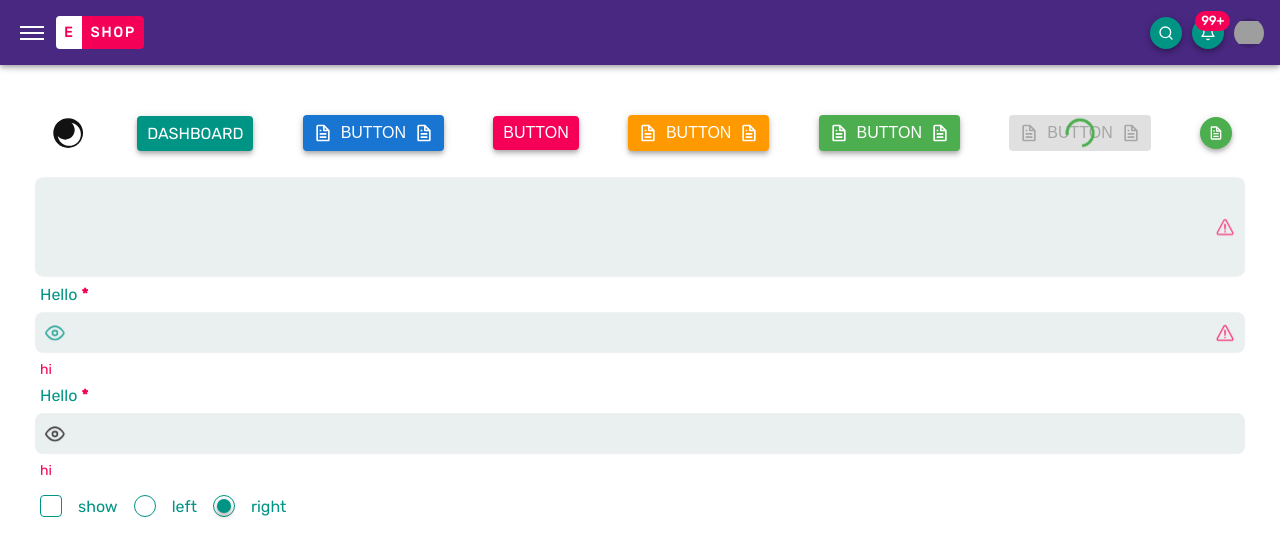
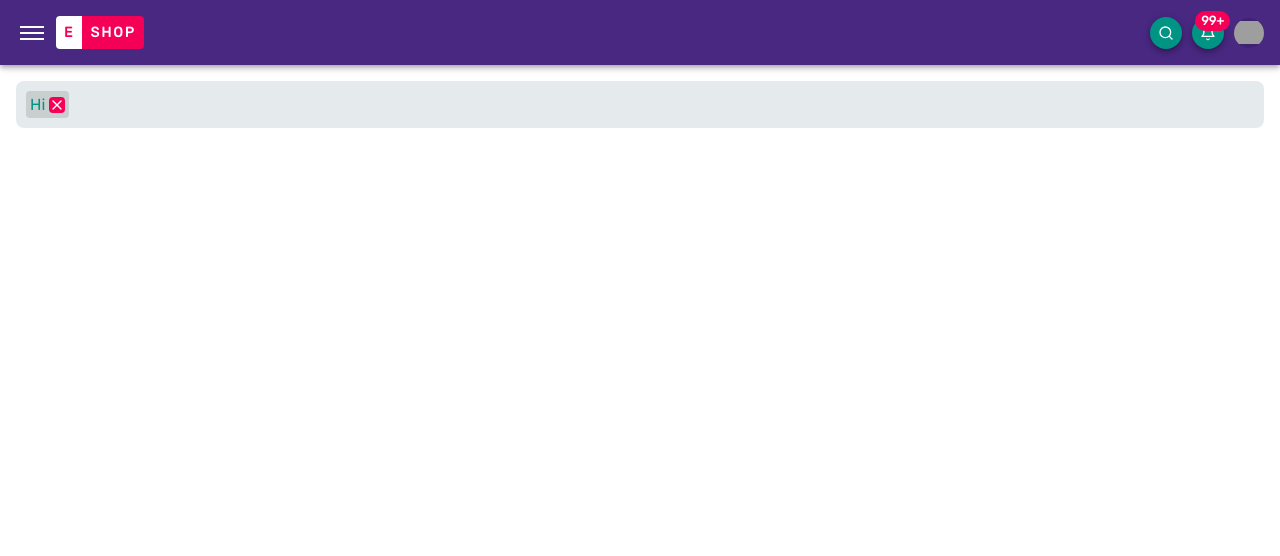
Before and after one commit to tuhinsaud4614/mern-ecommerce, a React (Create React App) app in the folder front-end/admin-site/: page / in a window 1280 px wide. Shown: the top 556 px of the page. Built offline with nearby package versions, Linux system fonts and the light colour scheme; grey boxes are pictures that could not be loaded.

Commit message:
Create Select component

```diff
--- a/front-end/admin-site/src/pages/dashboard/index.tsx
+++ b/front-end/admin-site/src/pages/dashboard/index.tsx
@@ -1,28 +1,29 @@
-import { FC, useState } from "react";
-import { BiFile } from "react-icons/bi";
-import { FiEye, FiEyeOff } from "react-icons/fi";
+// import { FC, useState } from "react";
+// import { BiFile } from "react-icons/bi";
+// import { FiEye, FiEyeOff } from "react-icons/fi";
 
-import routes from "../../routes";
-import Modal from "../../shared/components/modal";
-import ThemeSwitch from "../../shared/components/theme-switch";
-import Badge from "../../shared/components/ui/badge";
-import Button, { IconButton } from "../../shared/components/ui/button";
-import CheckboxRadio from "../../shared/components/ui/checkbox-radio";
-import Input from "../../shared/components/ui/input";
-import Link from "../../shared/components/ui/link";
-import styles from "./index.module.scss";
+import Select from "../../shared/components/select";
 
-interface Props {}
+// import routes from "../../routes";
+// import Modal from "../../shared/components/modal";
+// import Badge from "../../shared/components/ui/badge";
+// import Button, { IconButton } from "../../shared/components/ui/button";
+// import CheckboxRadio from "../../shared/components/ui/checkbox-radio";
+// import Input from "../../shared/components/ui/input";
+// import Link from "../../shared/components/ui/link";
+// import styles from "./index.module.scss";
 
-const Dashboard: FC<Props> = () => {
-  const [s, setS] = useState<boolean>(false);
-  const [r, setR] = useState<"left" | "right">("right");
-  const [m, setM] = useState<boolean>(false);
-  console.log("dashboard", r);
+// interface Props {}
+
+const Dashboard = () => {
+  // const [s, setS] = useState<boolean>(false);
+  // const [r, setR] = useState<"left" | "right">("right");
+  // const [m, setM] = useState<boolean>(false);
+  // console.log("dashboard", r);
   return (
-    <div style={{ padding: "1.6rem" }}>
-      <div className={styles.root} style={{ padding: "1.6rem" }}>
-        <ThemeSwitch />
+    <div>
+      <Select searchable />
+      {/* <div className={styles.root} style={{ padding: "1.6rem" }}>
         <Link to={routes.dashboard.path}>Dashboard</Link>
         <Button
           startIcon={<BiFile />}
@@ -62,7 +63,8 @@ const Dashboard: FC<Props> = () => {
           1334
         </Badge>
       </div>
-      <Input multiline rows={4} />
+       */}
+      {/* <Input multiline rows={4} />
       <Input
         label="Hello"
         helperText="hi"
@@ -114,7 +116,7 @@ const Dashboard: FC<Props> = () => {
             button
           </Button>
         </Modal.Foot>
-      </Modal>
+      </Modal> */}
     </div>
   );
 };
--- /dev/null
+++ b/front-end/admin-site/src/shared/components/select/Item.tsx
@@ -0,0 +1,49 @@
+import { ReactNode } from "react";
+import { motion, Variants } from "framer-motion";
+import classNames from "classnames";
+
+import styles from "./index.module.scss";
+
+const variants: Variants = {
+  open: {
+    y: 0,
+    opacity: 1,
+    transition: {
+      y: {
+        stiffness: 1000,
+        velocity: -100,
+      },
+    },
+  },
+  close: {
+    y: 50,
+    opacity: 0,
+    transition: {
+      y: {
+        stiffness: 1000,
+      },
+    },
+  },
+};
+
+interface Props {
+  children: ReactNode[] | ReactNode;
+  onClick?(): void
+}
+
+const Item = ({ children, onClick }: Props) => {
+  return (
+    <motion.li
+      className={classNames(styles.Option)}
+      variants={variants}
+      whileHover={{ scaleX: 1.003 }}
+      whileTap={{ scaleX: 1.005 }}
+      onClick={onClick}
+    >
+      {children}
+    </motion.li>
+  );
+};
+
+Item.displayName = "Select.Item";
+export default Item;
--- /dev/null
+++ b/front-end/admin-site/src/shared/components/select/Items.tsx
@@ -0,0 +1,42 @@
+import { ReactNode } from "react";
+import { motion, Variants } from "framer-motion";
+import classNames from "classnames";
+
+import styles from "./index.module.scss";
+
+const variants: Variants = {
+  initial: {
+    height: "0",
+    boxShadow:
+      "0px 2px 4px -1px rgba(0, 0, 0, 0),0px 4px 5px 0px rgba(0, 0, 0, 0), 0px 1px 10px 0px rgba(0, 0, 0, 0)",
+    transition: { staggerChildren: 0.05, staggerDirection: -1 },
+  },
+  animate: {
+    height: "auto",
+    boxShadow:
+      "0px 2px 4px -1px rgba(0, 0, 0, 0.2),0px 4px 5px 0px rgba(0, 0, 0, 0.14), 0px 1px 10px 0px rgba(0, 0, 0, 0.12)",
+    transition: { staggerChildren: 0.07, delayChildren: 0.2 },
+  },
+};
+
+interface Props {
+  children: ReactNode[] | ReactNode;
+}
+
+const Items = ({ children }: Props) => {
+  return (
+    <motion.ul
+      className={classNames(styles.Options)}
+      variants={variants}
+      initial="initial"
+      animate="animate"
+      style={{ maxHeight: "220px" }}
+      onClick={(e) => e.stopPropagation()}
+    >
+      {children}
+    </motion.ul>
+  );
+};
+
+Items.displayName = "Select.Items";
+export default Items;
--- /dev/null
+++ b/front-end/admin-site/src/shared/components/select/index.module.scss
@@ -0,0 +1,74 @@
+@import "../../../styles/functions", "../../../styles/mixins";
+
+.Root {
+  background: var(--primary-hover-color);
+  border-radius: spacing();
+  padding: spacing(1.25);
+  position: relative;
+}
+
+.Content {
+  display: flex;
+  align-items: center;
+  flex-wrap: wrap;
+  @include gap(1.25);
+
+  & > p {
+    color: var(--disabled-color);
+    font-size: 1.6rem;
+  }
+
+  & > span {
+    display: inline-block;
+    color: var(--accent-color);
+    font-size: 1.6rem;
+
+    @at-root &.Pill {
+      background: var(--disabled-color);
+      padding: spacing(0.5);
+      display: inline-flex;
+      align-items: center;
+      border-radius: spacing(0.5);
+      & > svg {
+        background: var(--danger-color);
+        color: var(--text-alt-color);
+        font-size: inherit;
+        cursor: pointer;
+        margin-left: spacing(0.5);
+        border-radius: inherit;
+      }
+    }
+  }
+
+  & > input {
+    flex: 1;
+    font-size: 1.6rem;
+    outline: none;
+    border: none;
+    background: transparent;
+  }
+}
+
+.Options {
+  position: absolute;
+  top: calc(100% + #{spacing(2)});
+  left: 0;
+  right: 0;
+  border-radius: inherit;
+  background: inherit;
+  padding: spacing(0.5) 0;
+  list-style: none;
+  margin: 0;
+  overflow: hidden;
+  overflow-y: auto;
+}
+
+.Option {
+  padding: spacing();
+  font-size: 1.6rem;
+  cursor: pointer;
+  transition: background 0.3s ease-in-out;
+  &:hover {
+    background: var(--disabled-color);
+  }
+}
--- /dev/null
+++ b/front-end/admin-site/src/shared/components/select/index.tsx
@@ -0,0 +1,144 @@
+import { ChangeEvent, useEffect, useRef, useState } from "react";
+import classNames from "classnames";
+import { AnimatePresence, motion, Variants } from "framer-motion";
+import { FiX } from "react-icons/fi";
+
+import { uniqueArrayOfObject } from "../../utils";
+import Items from "./Items";
+import Item from "./Item";
+import styles from "./index.module.scss";
+
+let counter = 0;
+
+const variants: Variants = {
+  blur: {
+    boxShadow:
+      "0px 2px 4px -1px rgba(0, 0, 0, 0),0px 4px 5px 0px rgba(0, 0, 0, 0), 0px 1px 10px 0px rgba(0, 0, 0, 0)",
+  },
+  focus: {
+    boxShadow:
+      "0px 2px 4px -1px rgba(0, 0, 0, 0.2),0px 4px 5px 0px rgba(0, 0, 0, 0.14), 0px 1px 10px 0px rgba(0, 0, 0, 0.12)",
+  },
+};
+
+type OptionType = { name: string; value: string };
+
+interface Props {
+  multiple?: boolean;
+  onSelect?(value: string | string[]): void;
+  searchable?: boolean;
+  selected?: OptionType;
+}
+const options = [
+  { name: "Hi", value: "hi" },
+  { name: "Hello", value: "hello" },
+  { name: "Zoo", value: "zoo" },
+];
+const Select = ({
+  multiple = true,
+  onSelect,
+  searchable = true,
+  selected,
+}: Props) => {
+  const [allOptions, setAllOptions] = useState<OptionType[]>(options);
+  const [focus, setFocus] = useState<boolean>(false);
+  const [values, setValues] = useState<OptionType[]>([selected || options[0]]);
+  const ref = useRef<HTMLDivElement | null>(null);
+  const searchRef = useRef<HTMLInputElement | null>(null);
+
+  const rootClickHandler = () => {
+    setFocus(true);
+  };
+
+  const selectValue = (value: OptionType) => {
+    if (multiple) {
+      const temp = uniqueArrayOfObject(values, value, "value");
+      if (temp.length !== values.length) {
+        setValues(temp);
+        onSelect && onSelect(temp.map((el) => el.value));
+      }
+    } else {
+      setValues([value]);
+      onSelect && onSelect(value.value);
+    }
+    setFocus(false);
+    setAllOptions(options);
+  };
+
+  const onChange = (e: ChangeEvent<HTMLInputElement>) => {
+    if (e.target) {
+      if (e.target.value === "") {
+        setAllOptions(options);
+      } else {
+        setAllOptions(
+          options.filter(
+            (el) =>
+              el.name.toLowerCase().includes(e.target.value) ||
+              el.value.toLowerCase().includes(e.target.value)
+          )
+        );
+      }
+    }
+  };
+
+  useEffect(() => {
+    const click = (e: MouseEvent) => {
+      if (ref.current && !ref.current.contains(e.target as Node)) {
+        setFocus(false);
+        setAllOptions(options);
+      }
+    };
+    document.addEventListener("click", click);
+    return () => {
+      document.removeEventListener("click", click);
+    };
+  }, []);
+
+  useEffect(() => {
+    if (focus) {
+      searchRef.current && searchRef.current.focus();
+    }
+  }, [focus]);
+  console.log("render", counter++);
+  return (
+    <motion.div
+      ref={ref}
+      variants={variants}
+      onClick={rootClickHandler}
+      initial="blur"
+      animate={focus ? "focus" : "blur"}
+      className={classNames(styles.Root)}
+    >
+      <div className={classNames(styles.Content)}>
+        {values.length === 0 && !focus && <p>Select a value</p>}
+        {!multiple && values[0] && <span>{values[0]}</span>}
+        {multiple &&
+          values.map((item) => (
+            <span key={item.value} className={classNames(styles.Pill)}>
+              {item.name}
+              <FiX
+                onClick={() => {
+                  setValues((prev) => prev.filter((v) => v !== item));
+                }}
+              />
+            </span>
+          ))}
+        {searchable && focus && <input ref={searchRef} onChange={onChange} />}
+      </div>
+      <AnimatePresence exitBeforeEnter>
+        {focus && allOptions.length && (
+          <Items>
+            {allOptions.map((el, index) => (
+              <Item key={index} onClick={() => selectValue(el)}>
+                {el.name}
+              </Item>
+            ))}
+          </Items>
+        )}
+      </AnimatePresence>
+    </motion.div>
+  );
+};
+
+Select.displayName = "Select";
+export default Select;
--- /dev/null
+++ b/front-end/admin-site/src/shared/utils/index.ts
@@ -0,0 +1,15 @@
+export function uniqueArray<T>(prev: T[], value: T) {
+  return Array.from<T>(new Set<T>([...prev, value]));
+}
+
+export function uniqueArrayOfObject<T extends object, K extends keyof T>(
+  prev: T[],
+  value: T,
+  key: K
+): T[] {
+  const x = prev.findIndex((el) => el[key] === value[key]);
+  if (x >= 0) {
+    return prev;
+  }
+  return [...prev, value];
+}
```
